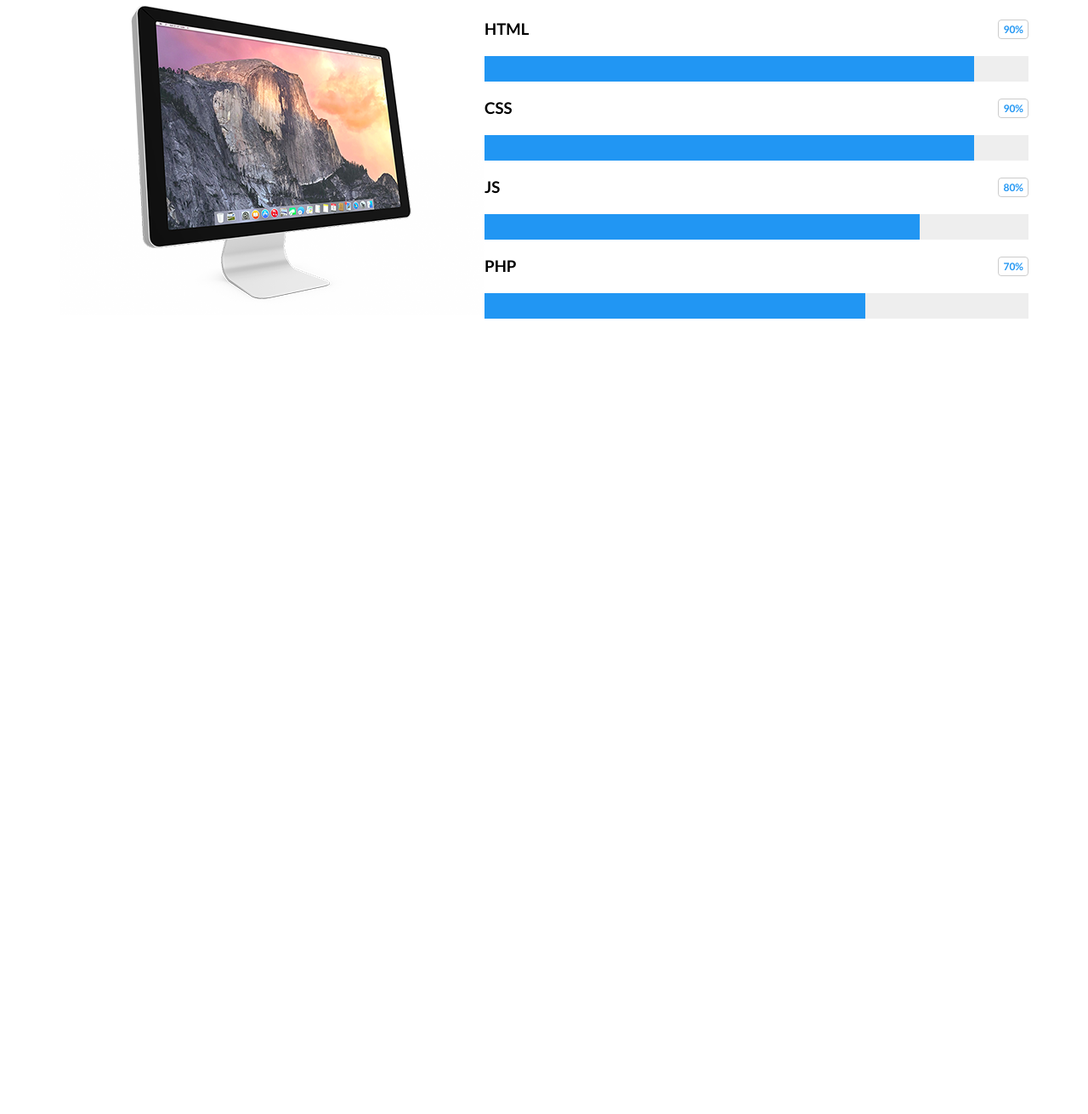
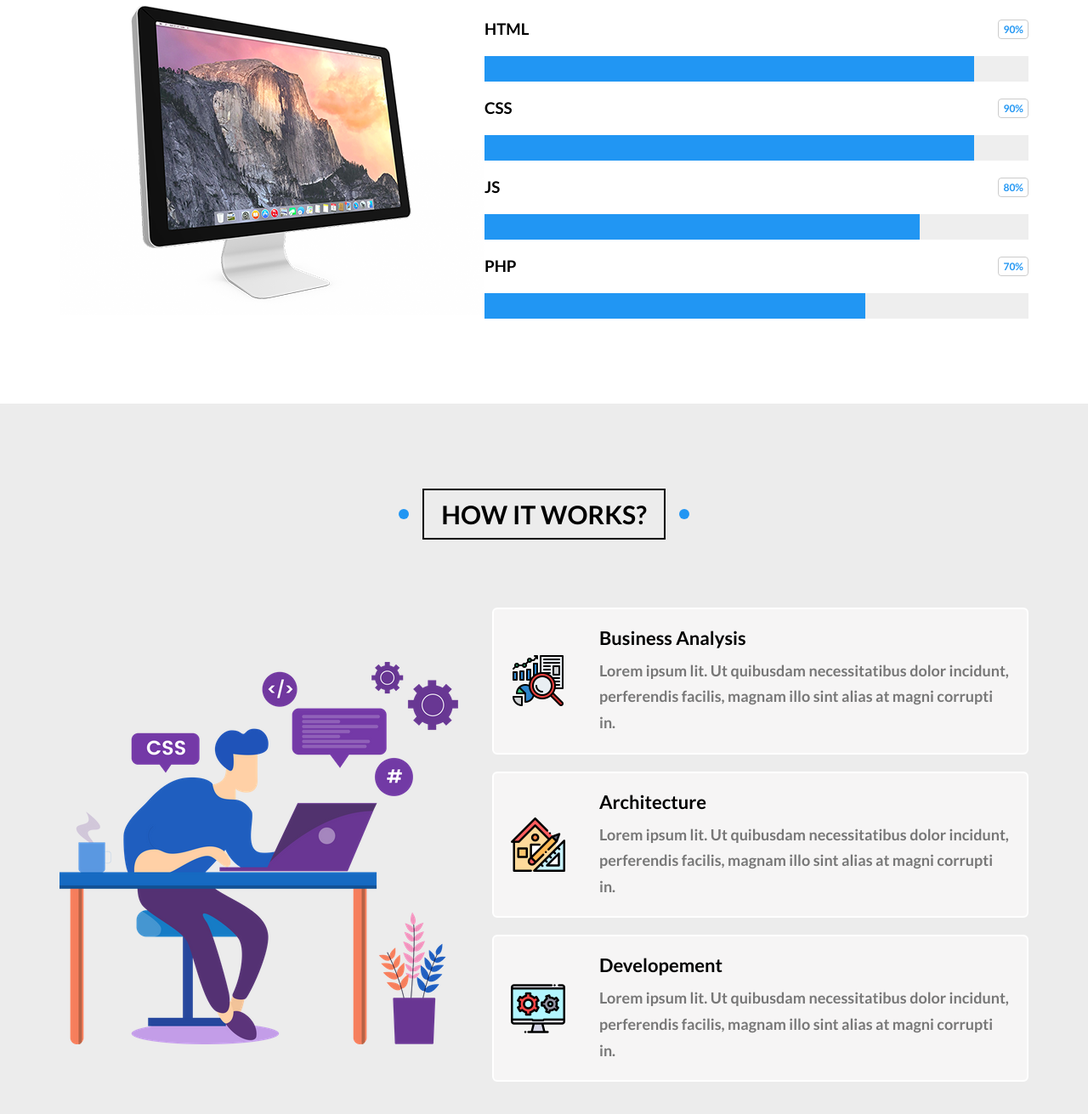
Before and after one commit to EngMera/Mera, a plain HTML site: page index.html in a window 1280 px wide. Shown: the part 7767-9078 px from the top of the page at 85% size. Before the commit the page ends 8242 px from the top, so only its background shows below. Drawn offline with Linux system fonts and the light colour scheme.

Commit message:
create work steps

```diff
--- a/assets/css/style.css
+++ b/assets/css/style.css
@@ -829,28 +829,28 @@ a{
 .our-skills .skills{
     flex: 1;
 }
-.our-skills .skills .skill{
+.our-skills  .skill{
     width: 100%;
 }
-.our-skills .skills .skill h3{
+.our-skills  .skill h3{
     display: flex;
     align-items: center;
     justify-content: space-between;
     margin: 20px 0;
 }
-.our-skills .skills .skill h3 span{
+.our-skills  .skill h3 span{
     font-size: 12px;
     padding: 3px 5px ;
     border: 1px solid #ccc;
     border-radius: 4px;
     color:var(--main-color);
 }
-.our-skills .skills .skill .the-progress{
+.our-skills .skill .the-progress{
     height: 30px;
     background-color: #eee;
     position: relative;
 }
-.our-skills .skills .skill .the-progress span{
+.our-skills .skill .the-progress span{
     position:absolute;
     left: 0;
     top: 0;
@@ -859,6 +859,83 @@ a{
     transition: width 0.5s linear;
 }
 /* End Skills  */
+
+/* Start Work Steps */
+.work-steps{
+    padding-top: var(--main-padding-top);
+    padding-bottom: var(--main--padding-bottom);
+    position: relative;
+    background-color: var(--section-background);
+}
+.work-steps .container{
+    display: flex;
+    align-items: center;
+    justify-content: space-between;
+    gap: 40px;
+}
+@media(max-width:991px){
+    .work-steps .container{
+        flex-direction: column;
+    }
+}
+.work-steps .image{
+    max-width: 100%;
+}
+
+.work-steps .info .box{
+    display: flex;
+    align-items: center;
+    gap: 40px;
+    background-color: #f6f5f5;
+    margin-bottom: 20px;
+    border-radius: 6px;
+    padding: 20px;
+    border: 2px solid white;
+    position: relative;
+    z-index: 1;
+    overflow: hidden;
+
+}
+@media(max-width:991px){
+    .work-steps .info .box{
+        flex-direction: column;
+        text-align: center;
+    }
+}
+.work-steps .info .box::before{
+    content: '';
+    left: 50%;
+    top: 50%;
+    transform: translate(-50%,-50%);
+    height: 0;
+    width: 0;
+    background-color: #ededed;
+    position: absolute;
+    transition: var(--main-transition);
+    z-index: -1;
+}
+.work-steps .info .box:hover::before{
+    width: 200%;
+    height: 200%;
+}
+
+.work-steps .box img{
+    max-width: 100%;
+    width:64px;
+}
+
+.work-steps .box .text h3{
+    margin: 0;
+    font-size: 22px;
+}
+.work-steps .box .text p{
+    font-size: 18px;
+    color: #777;
+    margin:10px 0 0 ;
+    line-height: 1.7;
+}
+
+/* End Work  Steps */
 
  /* Start Animation  */
  @keyframes up-and-down {
--- a/index.html
+++ b/index.html
@@ -565,6 +565,44 @@
     </div>
     <!-- End  Skills  -->
 
+    <!-- Start Work Steps -->
+    <div class="work-steps" id="work-steps">
+        <h2 class="main-title">How it works?</h2>
+        <div class="container">
+            <img src="assets/imgs/work-steps.png" alt="work-steps" class="image">
+            <div class="info">
+                <div class="box">
+                    <img src="assets/imgs/work-steps-1.png" alt="work-steps-1">
+                    <div class="text">
+                        <h3>Business Analysis </h3>
+                        <p>Lorem ipsum  lit. Ut quibusdam necessitatibus
+                            dolor incidunt, perferendis facilis, magnam illo
+                              sint alias at magni corrupti in.</p>
+                    </div>
+                </div>
+                <div class="box">
+                    <img src="assets/imgs/work-steps-2.png" alt="work-steps-2">
+                    <div class="text">
+                        <h3>Architecture</h3>
+                        <p>Lorem ipsum  lit. Ut quibusdam necessitatibus
+                            dolor incidunt, perferendis facilis, magnam illo
+                              sint alias at magni corrupti in.</p>
+                    </div>
+                </div>
+                <div class="box">
+                    <img src="assets/imgs/work-steps-3.png" alt="work-steps-3">
+                    <div class="text">
+                        <h3>Developement</h3>
+                        <p>Lorem ipsum  lit. Ut quibusdam necessitatibus
+                            dolor incidunt, perferendis facilis, magnam illo
+                              sint alias at magni corrupti in.</p>
+                    </div>
+                </div>
+            </div>
+        </div>
+    </div>
+    <!-- End Work Steps   -->
+
      <!-- Font Awesome Js -->
     <script src="assets/js/all.min.js"></script>
 </body>
```
Also changed, not shown: assets/imgs/work-steps-1.png (added), assets/imgs/work-steps-2.png (added), assets/imgs/work-steps-3.png (added), assets/imgs/work-steps.png (added).
